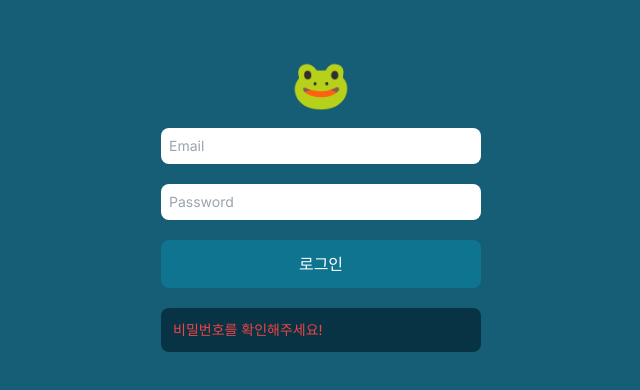
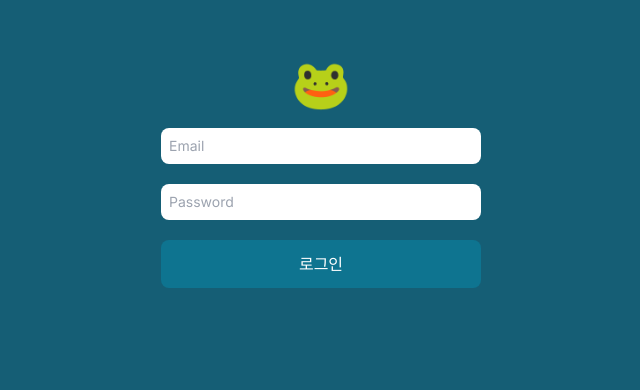
Before and after one commit to nawhgnues/nextjs14-assignment, a Next.js app: page /login in a window 1280 px wide. Shown: the top 390 px of the page, without its empty margins (319-959 px from the left). Built offline with nearby package versions, Linux system fonts and the light colour scheme.

Commit message:
Check null

```diff
--- a/src/app/login/page.tsx
+++ b/src/app/login/page.tsx
@@ -6,7 +6,7 @@ import { useFormState } from "react-dom";
 
 export default function Login() {
   const [state, action] = useFormState(handleForm, null);
-  console.log(state);
+  console.log("state", state);
   return (
     <div className="flex flex-col justify-center items-center py-10">
       <div className="text-5xl py-5">🐸</div>
@@ -25,6 +25,7 @@ export default function Login() {
         />
         <FormButton />
 
+        {state !== null && (
           <div className="w-full flex flex-col justify-start items-start gap-2 bg-cyan-950 p-3 rounded-lg">
             {state ? (
               <div className="text-green-600 text-sm">로그인되었습니다!</div>
@@ -32,6 +33,7 @@ export default function Login() {
               <div className="text-red-500 text-sm">비밀번호를 확인해주세요!</div>
             )}
           </div>
+        )}
       </form>
     </div>
   );
```
Lines whose indentation alone changed are shown as unchanged.
